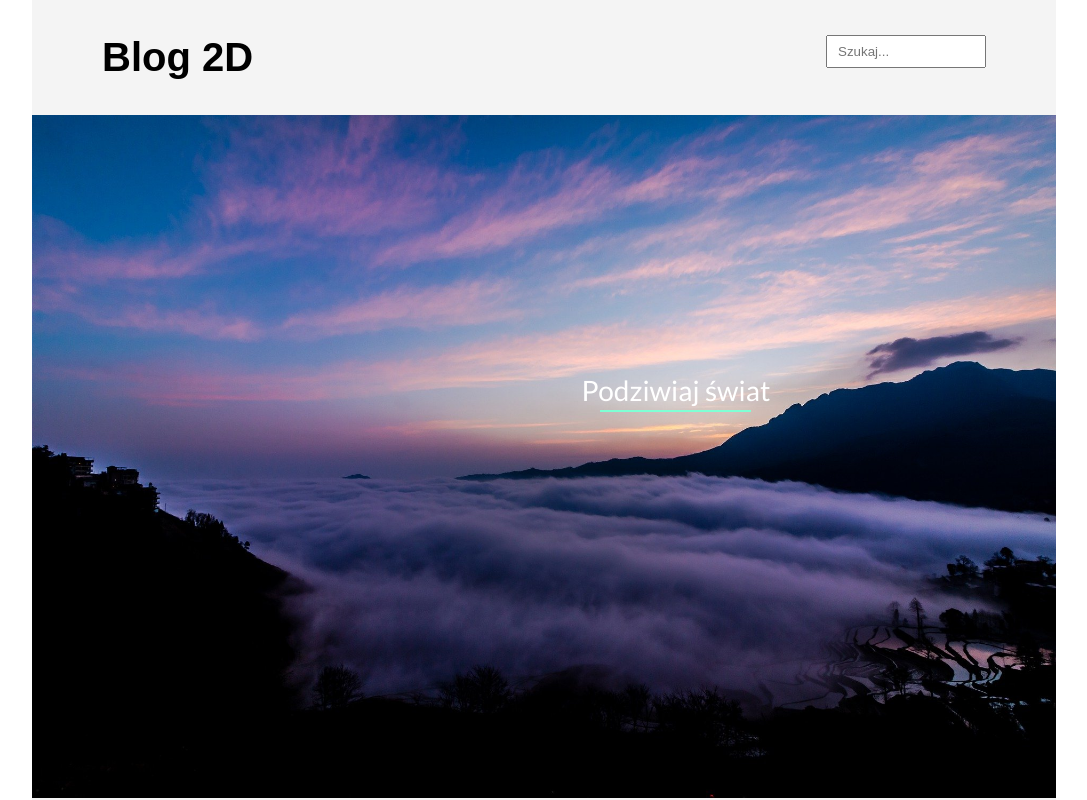
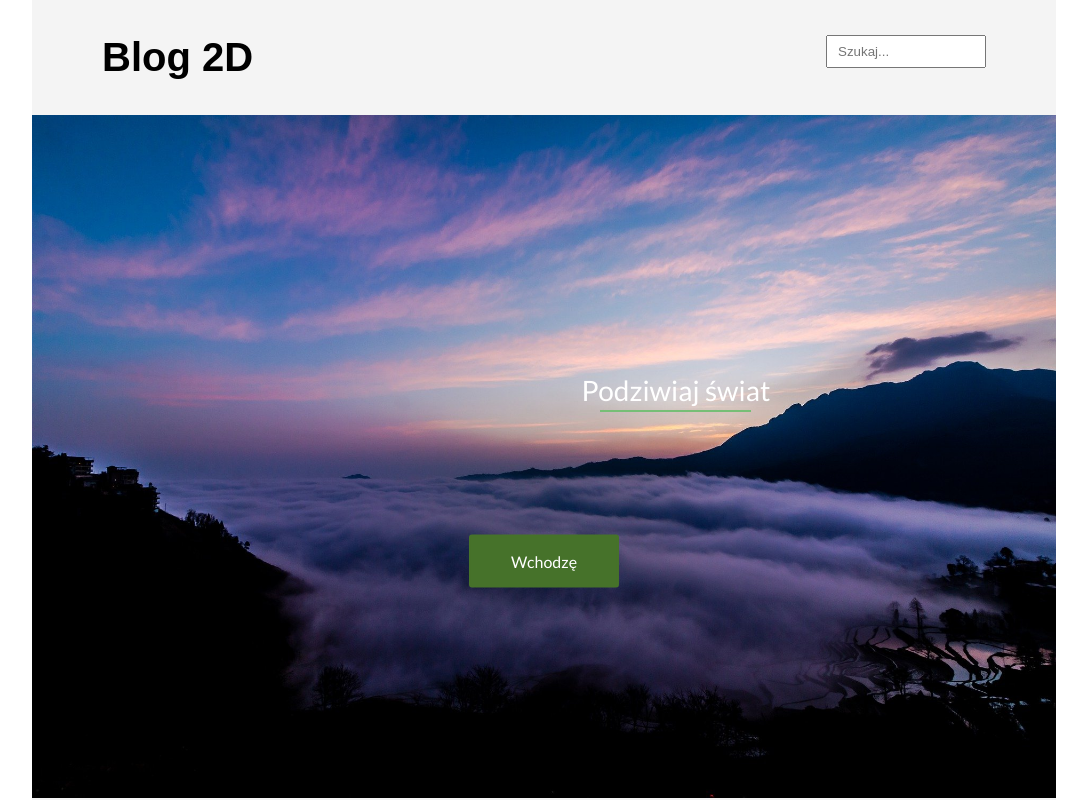
Before and after one commit to forbiddenrng/blognewversion, a React (Create React App) app: page / in a window 1280 px wide. Shown: the top 800 px of the page, without its empty margins (96-1183 px from the left). Built offline with nearby package versions, Linux system fonts and the light colour scheme.

Commit message:
header finished

```diff
--- a/src/components/About.js
+++ b/src/components/About.js
@@ -2,7 +2,7 @@ import React from 'react';
 import './About.css'
 const About = () => {
   return (
-    <section className="about">
+    <section className="about" id="about">
       <h3>O nas</h3>
       <p>Lorem ipsum dolor sit amet consectetur adipisicing elit. Ad quia ratione assumenda blanditiis iste dolorem officia culpa nobis eos consequatur natus facilis, quis mollitia laudantium fugit minima autem voluptatibus consectetur.</p>
     </section>
--- a/src/components/Header.css
+++ b/src/components/Header.css
@@ -1,3 +1,4 @@
+@import url('https://fonts.googleapis.com/css2?family=Lato&display=swap');
 .header{
   display: flex;
   justify-content: space-between;
@@ -45,3 +46,119 @@
     width: 160px;
   }
 }
+.photo img {
+  width: 100%;
+}
+.photo {
+  position: relative;
+  overflow: hidden;
+}
+.photo p {
+  position: absolute;
+  top: 40%;
+  left: 100%;
+  transform: translateY(-50%);
+  width: 100%;
+  text-align: center;
+  color: white;
+  animation: p1 15s linear infinite;
+  font-family: 'Lato', sans-serif;
+  font-size: 18px;
+}
+.photo p span {
+  position: relative;
+  padding-bottom: 3px;
+}
+.photo p span::after {
+  content: "";
+  position: absolute;
+  width: 80%;
+  left: 10%;
+  bottom: 0;
+  height: 1px;
+  background-color: rgb(118, 190, 118);
+}
+.photo p:nth-child(1) {
+  animation-delay: 1s;
+}
+.photo p:nth-child(2) {
+  animation-delay: 4s;
+}
+.photo p:nth-child(3) {
+  animation-delay: 8s;
+}
+.photo a {
+  position: absolute;
+  top: 65%;
+  left: 50%;
+  transform: translate(-50%, -50%);
+  display: inline-block;
+  background-color: rgb(70, 114, 42);
+  text-align: center;
+  color: white;
+  font-family: 'Lato', sans-serif;
+  text-decoration: none;
+  padding: 5px 13px;
+  font-size: 12px;
+  border: 2px solid rgb(70, 114, 42);
+  border-radius: 3px;
+  transition: .2s;
+}
+.photo a:hover{
+  color:rgb(70, 114, 42);
+  background-color: transparent;
+}
+@keyframes p1 {
+  0% {
+    left: 100%;
+  }
+  15% {
+    left: 0;
+  }
+  30% {
+    left: 0;
+    opacity: 1;
+  }
+  35%{
+    left: 0;
+    opacity: 0;
+  }
+  100%{
+    left: 0;
+    opacity: 0;
+  }
+}
+@media(min-width: 640px){
+  .photo p {
+    font-size: 22px;
+  }
+  .photo p span {
+    padding-bottom: 5px;
+  }
+  .photo p span::after{
+    height: 2px;
+  }
+  .photo a{
+    font-size: 16px;
+    padding: 10px 27px;
+  }
+}
+@media(min-width: 768px){
+  .photo p {
+    font-size: 26px;
+  }
+  .photo a{
+    font-size: 16px;
+    padding: 15px 40px;
+  }
+}
+@media(min-width: 1024px){
+  .photo p {
+    font-size: 28px;
+  }
+}
+@media(min-width: 1300px){
+  .photo p {
+    font-size: 32px;
+  }
+}
--- a/src/components/Header.js
+++ b/src/components/Header.js
@@ -16,6 +16,7 @@ class Header extends Component {
           <p><span>Podziwiaj świat</span></p>
           <p><span>Zainspiruj się</span></p>
           <p><span>Witaj na blogu</span></p>
+          <a href="#about">Wchodzę</a>
         </header>
       </div>
 
--- a/src/components/Travel.css
+++ b/src/components/Travel.css
@@ -1,4 +1,4 @@
-@import url('https://fonts.googleapis.com/css2?family=Lato&display=swap');
+
 .travel {
   width: 90%;
   margin-left: 5%;
@@ -42,67 +42,6 @@
   border: 1px solid black;
 }
 
-.photo img {
-  width: 100%;
-}
-.photo {
-  position: relative;
-  overflow: hidden;
-}
-.photo p {
-  position: absolute;
-  top: 40%;
-  left: 100%;
-  transform: translateY(-50%);
-  width: 100%;
-  text-align: center;
-  color: white;
-  animation: p1 15s linear infinite;
-  font-family: 'Lato', sans-serif;
-  font-size: 18px;
-}
-.photo p span {
-  position: relative;
-  padding-bottom: 3px;
-}
-.photo p span::after {
-  content: "";
-  position: absolute;
-  width: 80%;
-  left: 10%;
-  bottom: 0;
-  height: 1px;
-  background-color: aquamarine;
-}
-.photo p:nth-child(1) {
-  animation-delay: 1s;
-}
-.photo p:nth-child(2) {
-  animation-delay: 4s;
-}
-.photo p:nth-child(3) {
-  animation-delay: 8s;
-}
-@keyframes p1 {
-  0% {
-    left: 100%;
-  }
-  15% {
-    left: 0;
-  }
-  30% {
-    left: 0;
-    opacity: 1;
-  }
-  35%{
-    left: 0;
-    opacity: 0;
-  }
-  100%{
-    left: 0;
-    opacity: 0;
-  }
-}
 @media(min-width: 640px) {
   .travel_data h4, .travel_data p  {
     margin-left: 40px;
@@ -139,30 +78,3 @@
     margin-right: auto;
   }
 }
-/* animation header media */
-@media(min-width: 640px){
-  .photo p {
-    font-size: 22px;
-  }
-  .photo p span {
-    padding-bottom: 5px;
-  }
-  .photo p span::after{
-    height: 2px;
-  }
-}
-@media(min-width: 768px){
-  .photo p {
-    font-size: 26px;
-  }
-}
-@media(min-width: 1024px){
-  .photo p {
-    font-size: 28px;
-  }
-}
-@media(min-width: 1300px){
-  .photo p {
-    font-size: 32px;
-  }
-}
```
